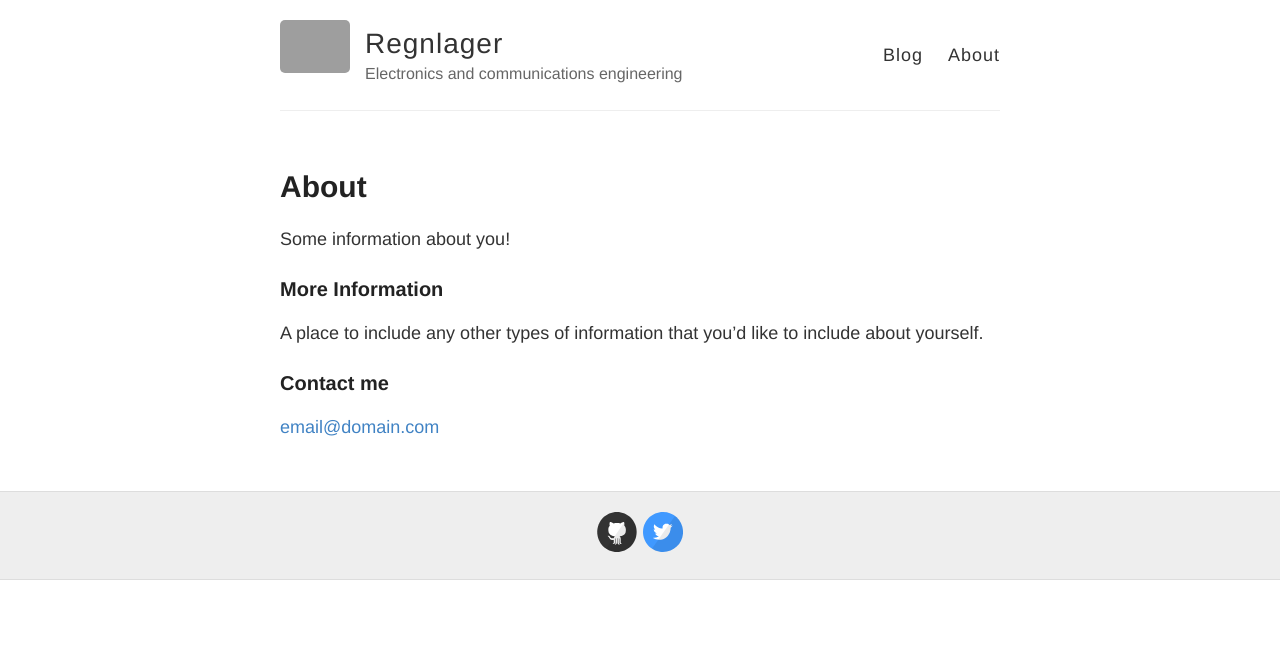
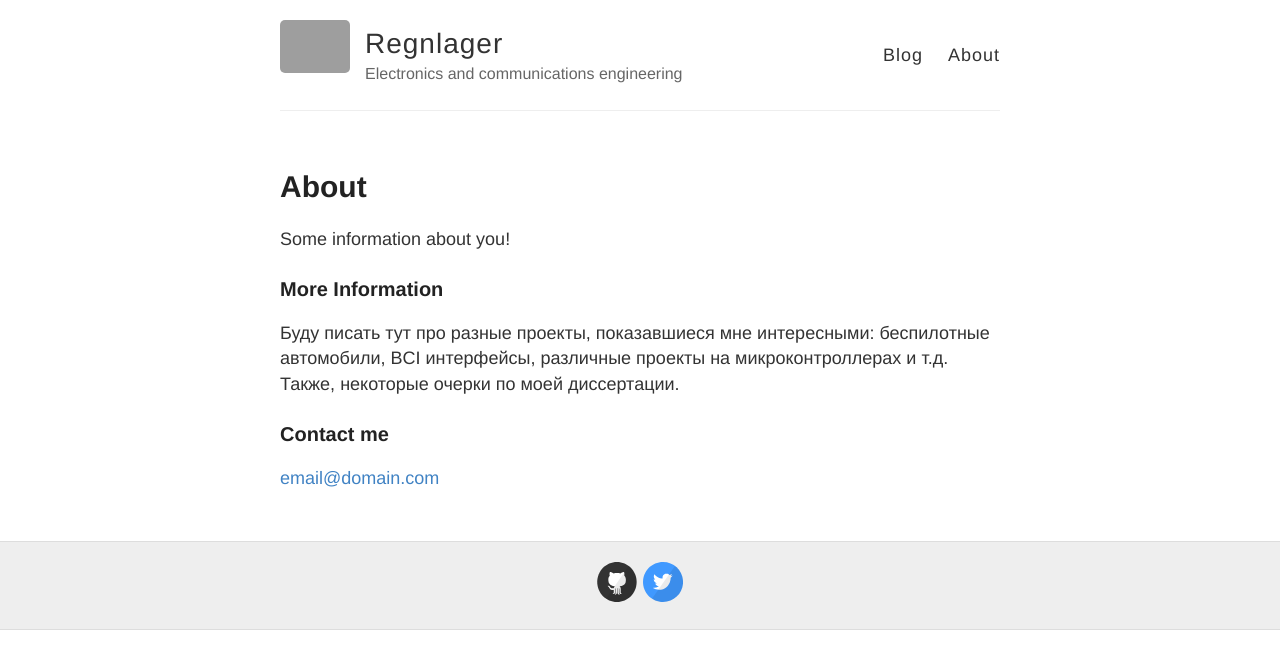
Before and after one commit to Regnlager/Site, a Jekyll site: the page built from about.md, in a window 1280 px wide. Shown: the top 669 px of the page. Built offline with Jekyll 4.4.1, drawn with Linux system fonts in a browser that asks for light colours; grey boxes are pictures that could not be loaded.

Commit message:
Update about.md

```diff
--- a/about.md
+++ b/about.md
@@ -8,7 +8,8 @@ Some information about you!
 
 ### More Information
 
-A place to include any other types of information that you'd like to include about yourself.
+Буду писать тут про разные проекты, показавшиеся мне интересными: беспилотные автомобили, BCI интерфейсы, различные проекты на микроконтроллерах и т.д.
+Также, некоторые очерки по моей диссертации.
 
 ### Contact me
 
```
